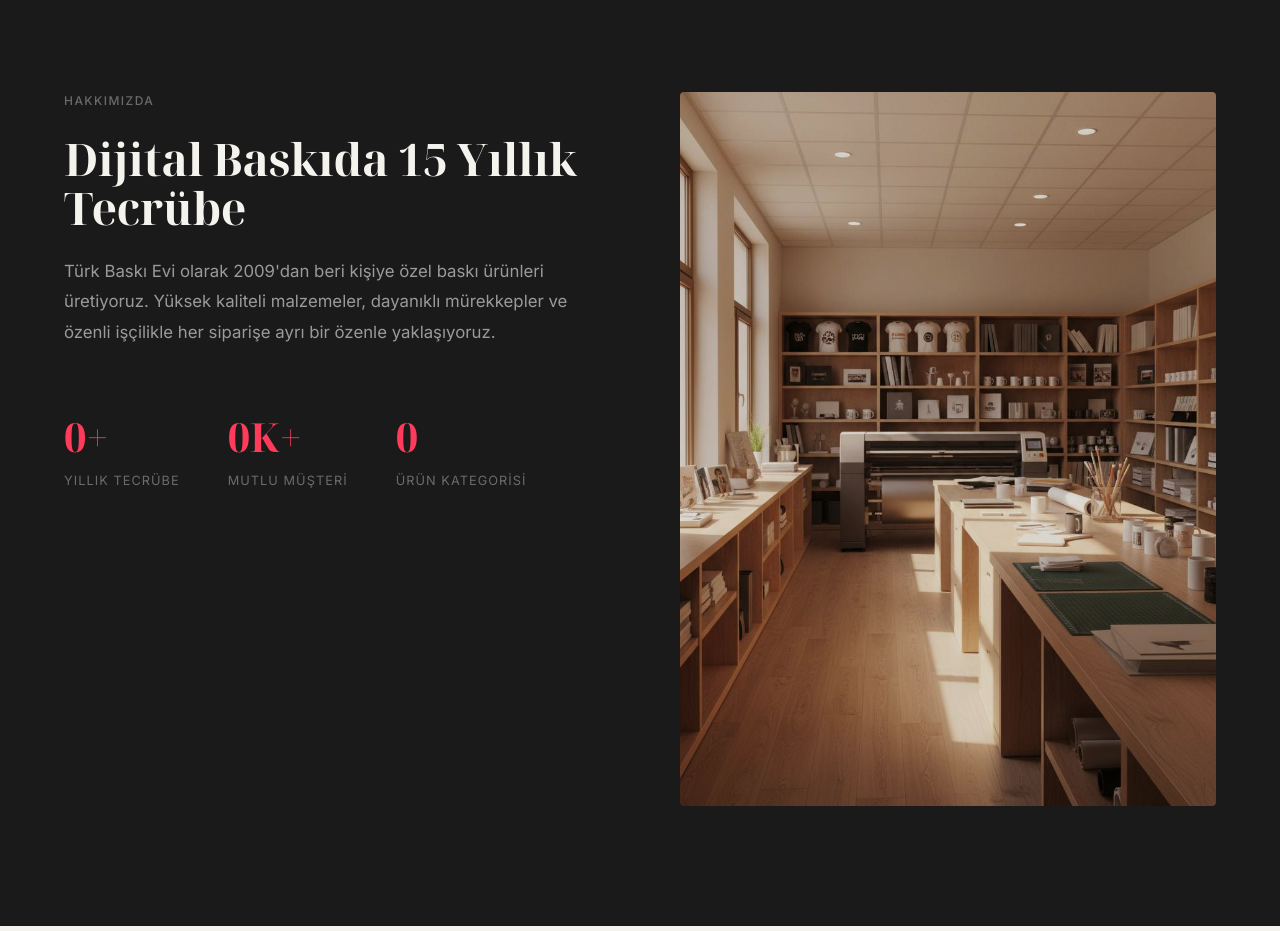
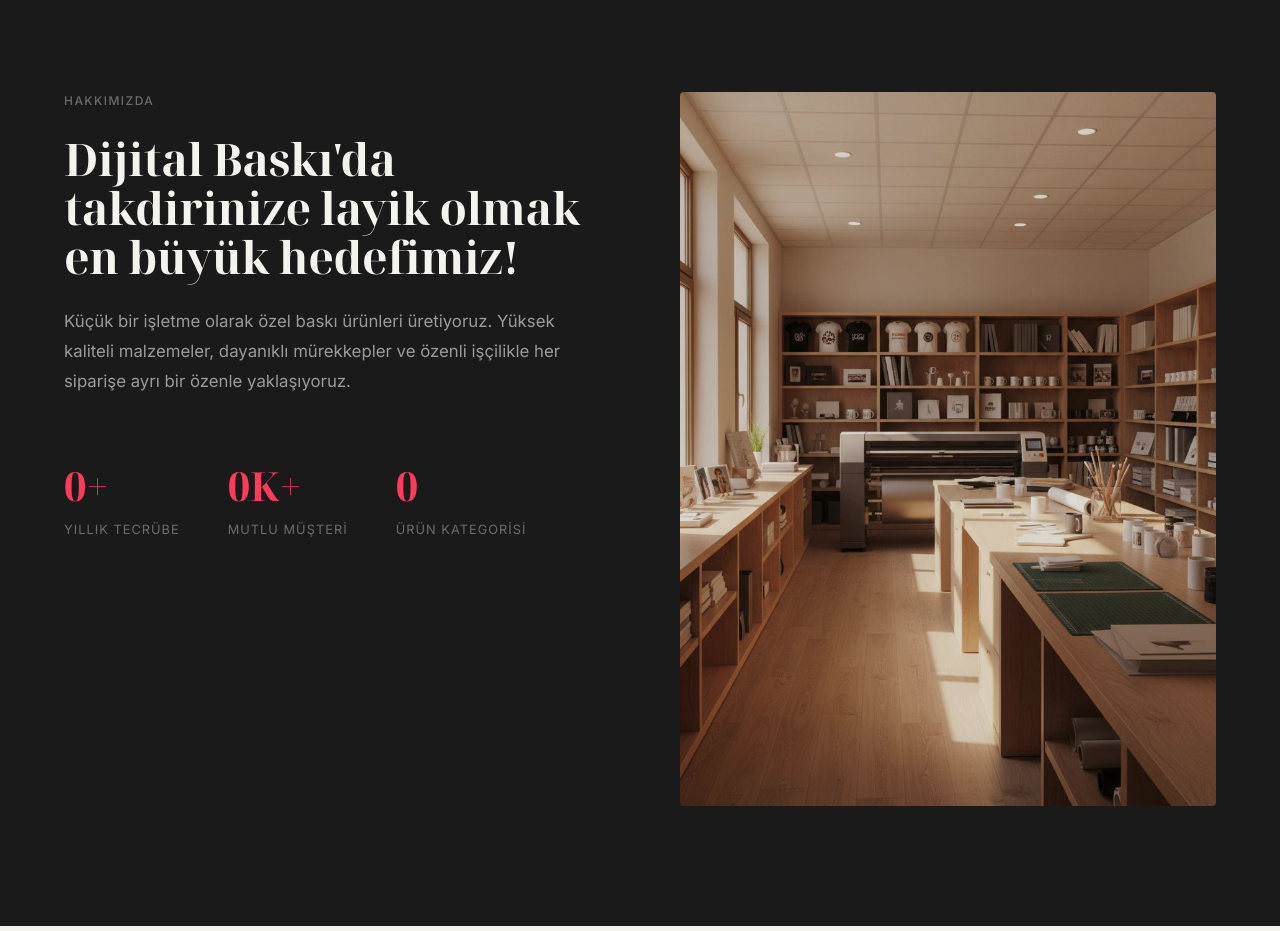
Before and after one commit to hktnsvr90-coder/monowearwebsite1, a React (Vite) app: page / in a window 1280 px wide. Shown: the part 3240-4171 px from the top of the page. Built offline with nearby package versions, Linux system fonts and the light colour scheme.

Commit message:
Update About.tsx

```diff
--- a/src/sections/About.tsx
+++ b/src/sections/About.tsx
@@ -113,7 +113,7 @@ export default function About() {
               marginBottom: '24px',
             }}
           >
-            Dijital Baskıda 15 Yıllık Tecrübe
+            Dijital Baskı'da takdirinize layik olmak en büyük hedefimiz!
           </h2>
           <p
             className="font-sans"
@@ -124,7 +124,7 @@ export default function About() {
               lineHeight: 1.8,
             }}
           >
-            Türk Baskı Evi olarak 2009'dan beri kişiye özel baskı ürünleri üretiyoruz.
+            Küçük bir işletme olarak özel baskı ürünleri üretiyoruz.
             Yüksek kaliteli malzemeler, dayanıklı mürekkepler ve özenli işçilikle
             her siparişe ayrı bir özenle yaklaşıyoruz.
           </p>
```
